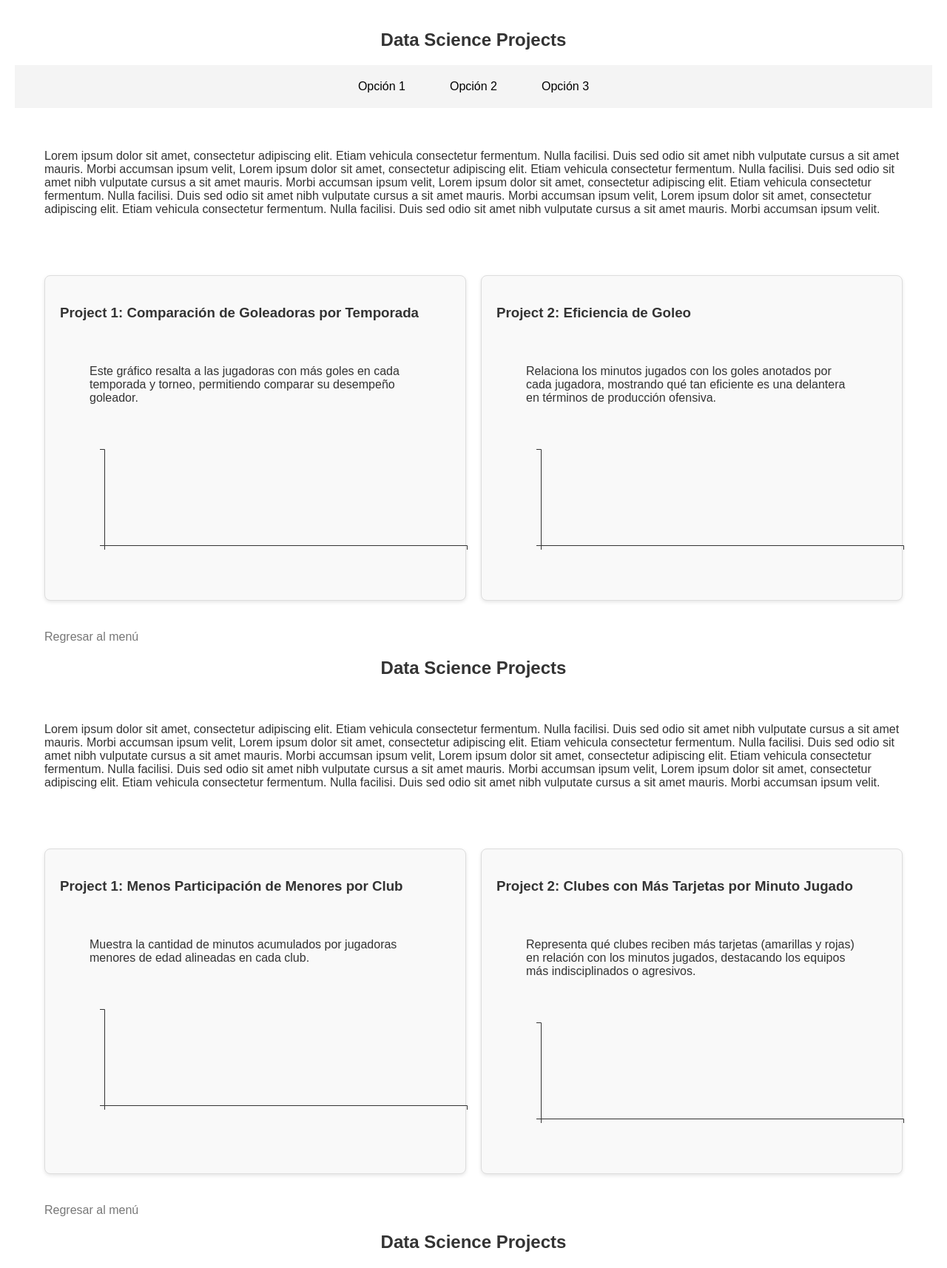
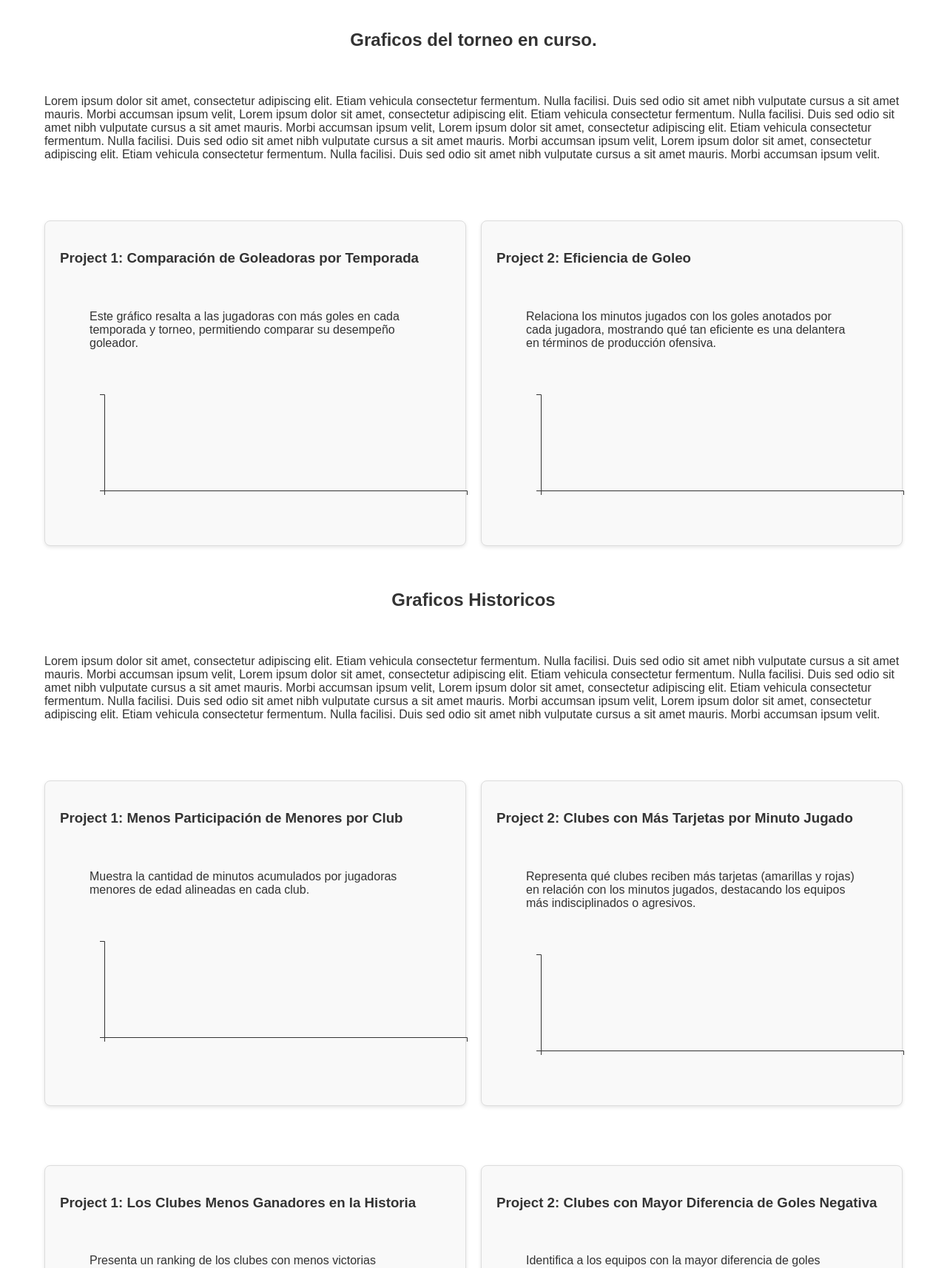
Before and after one commit to marioruizgonzalez/balon, a Flask app: page / in a window 1280 px wide. Shown: the part 140-1854 px from the top of the page at 74% size. Run offline with Flask 3, Linux system fonts and the light colour scheme; data that the repository does not hold is empty; some libraries are stand-ins or nearby versions.

Commit message:
mrg -- subiendo cambios

```diff
--- a/templates/index.html
+++ b/templates/index.html
@@ -23,13 +23,7 @@
             </div>
         </header>
 
-    <main>  <h2 id="section1">Data Science Projects</h2>
-
-        <div class="tab-container">
-            <a class="tab" href="#opcion1">Opción 1</a>
-            <a class="tab" href="#opcion2">Opción 2</a>
-            <a class="tab" href="#opcion2">Opción 3</a>
-        </div>
+    <main>  <h2 id="section1">Graficos del torneo en curso.</h2>
 
         <section>
             <p>Lorem ipsum dolor sit amet, consectetur adipiscing elit. Etiam vehicula consectetur
@@ -141,12 +135,11 @@
                     </script>
                 </div>
             </div>
-            <a class="ancla" href="#section1">Regresar al menú</a>
-        </section>
+</section>
 
 
         <section id="opcion1">
-            <h2>Data Science Projects</h2>
+            <h2>Graficos Historicos</h2>
             <p>Lorem ipsum dolor sit amet, consectetur adipiscing elit. Etiam vehicula consectetur
                 fermentum. Nulla facilisi. Duis sed odio sit amet nibh vulputate cursus a sit amet mauris.
                 Morbi accumsan ipsum velit, Lorem ipsum dolor sit amet, consectetur adipiscing elit. Etiam vehicula consectetur
@@ -259,23 +252,13 @@
 
                     </div>
                 </div>
-                <a class="ancla" href="#section1">Regresar al menú</a>
-        </section>
+ </section>
 
 
 
 
         <section id="opcion2">
-            <h2>Data Science Projects</h2>
-            <p>Lorem ipsum dolor sit amet, consectetur adipiscing elit. Etiam vehicula consectetur
-                fermentum. Nulla facilisi. Duis sed odio sit amet nibh vulputate cursus a sit amet mauris.
-                Morbi accumsan ipsum velit, Lorem ipsum dolor sit amet, consectetur adipiscing elit. Etiam vehicula consectetur
-                fermentum. Nulla facilisi. Duis sed odio sit amet nibh vulputate cursus a sit amet mauris.
-                Morbi accumsan ipsum velit, Lorem ipsum dolor sit amet, consectetur adipiscing elit. Etiam vehicula consectetur
-                fermentum. Nulla facilisi. Duis sed odio sit amet nibh vulputate cursus a sit amet mauris.
-                Morbi accumsan ipsum velit, Lorem ipsum dolor sit amet, consectetur adipiscing elit. Etiam vehicula consectetur
-                fermentum. Nulla facilisi. Duis sed odio sit amet nibh vulputate cursus a sit amet mauris.
-                Morbi accumsan ipsum velit.</p>
+
 
                 <div class="project-grid">
                     <div class="project-card">
```
